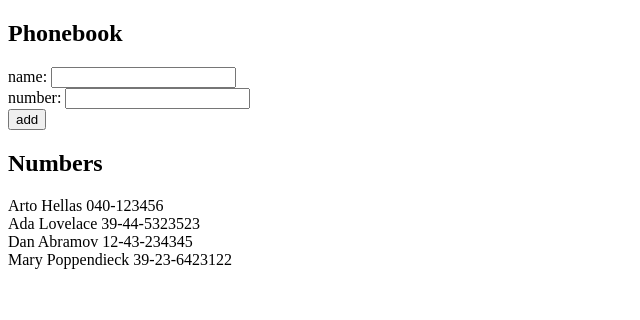
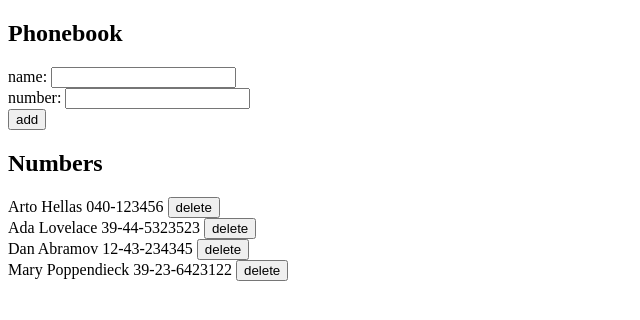
Before and after one commit to machalvan/fullstackopen, a React (Create React App) app in the folder part2/the-phonebook/: page / in a window 1280 px wide. Shown: the top 320 px of the page, without its empty margins (0-640 px from the left). Built offline with nearby package versions, Linux system fonts and the light colour scheme; data requests are answered from the project's data file; the HTML template or start-up script is replaced by a standard one.

Commit message:
Add option to delete person

```diff
--- a/part2/the-phonebook/src/App.js
+++ b/part2/the-phonebook/src/App.js
@@ -14,43 +14,59 @@ const SubmitButton = ({text}) => (
   </div>
 )
 
-const PersonForm = ({addPerson, input1, input2}) => (
-  <form onSubmit={addPerson}>
+const PersonForm = ({handleSubmit, input1, input2}) => (
+  <form onSubmit={handleSubmit}>
     <Input {...input1} />
     <Input {...input2} />
     <SubmitButton text="add" />
   </form>
 )
 
-const Persons = ({persons}) => persons.map(({name, number}) => <div key={name}>{name} {number}</div>)
+const Persons = ({persons, deletePerson}) => persons.map(person => (
+  <div key={person.name}>
+    {person.name} {person.number} <button onClick={() => deletePerson(person)}>delete</button>
+  </div>
+))
 
 const App = () => {
   const [persons, setPersons] = useState([])
   const [newName, setNewName] = useState('')
   const [newNumber, setNewNumber] = useState('')
-
   const handleNameChange = (event) => setNewName(event.target.value)
   const handleNumberChange = (event) => setNewNumber(event.target.value)
+  const input1 = { label: "name: ", value: newName, onChange: handleNameChange}
+  const input2 = { label: "number: ", value: newNumber, onChange: handleNumberChange}
+  const getPerson = (name) => persons.find(p => p.name === name)
 
-  const addPerson = (event) => {
-    event.preventDefault()
-    if (!persons.find(({name}) => name === newName)) {
+  const resetFields = () => {
+    setNewName('')
+    setNewNumber('')
+  }
+
+  const addPerson = () => {
+    if (!getPerson(newName)) {
       personService
         .create({name: newName, number: newNumber})
-        .then(newPerson =>  {
+        .then(newPerson => {
           setPersons(persons.concat(newPerson));
-          setNewName('')
-          setNewNumber('')
+          resetFields()
         })
     } else {
       alert(`${newName} is already added to phonebook`)
     }
   }
 
-  const personFormProps = {
-    addPerson,
-    input1: { label: "name: ", value: newName, onChange: handleNameChange},
-    input2: { label: "number: ", value: newNumber, onChange: handleNumberChange}
+  const deletePerson = ({id, name}) => {
+    if (window.confirm(`Delete ${name}?`)) {
+      personService
+        .remove(id)
+        .then(() => setPersons(persons.filter(p => p.id !== id)))
+    }
+  }
+
+  const handleSubmit = (event) => {
+    event.preventDefault()
+    addPerson()
   }
 
   useEffect(() => {
@@ -62,9 +78,9 @@ const App = () => {
   return (
     <div>
       <h2>Phonebook</h2>
-      <PersonForm {...personFormProps} />
+      <PersonForm {...{handleSubmit, input1, input2}} />
       <h2>Numbers</h2>
-      <Persons persons={persons} />
+      <Persons {...{persons, deletePerson}} />
     </div>
   )
 }
--- a/part2/the-phonebook/src/services/personService.js
+++ b/part2/the-phonebook/src/services/personService.js
@@ -2,14 +2,15 @@ import axios from 'axios';
 
 const baseUrl = 'http://localhost:3001/persons';
 
-const getAll = () => {
-  const req = axios.get(baseUrl);
-  return req.then(res => res.data)
-}
+const getAll = () => axios
+  .get(baseUrl)
+  .then(res => res.data)
 
-const create = newPerson => {
-  const req = axios.post(baseUrl, newPerson);
-  return req.then(res => res.data)
-}
+const create = person => axios
+  .post(baseUrl, person)
+  .then(res => res.data)
 
-export const personService = { getAll, create }
+const remove = id => axios
+  .delete(`${baseUrl}/${id}`)
+
+export const personService = { getAll, create, remove }
```
